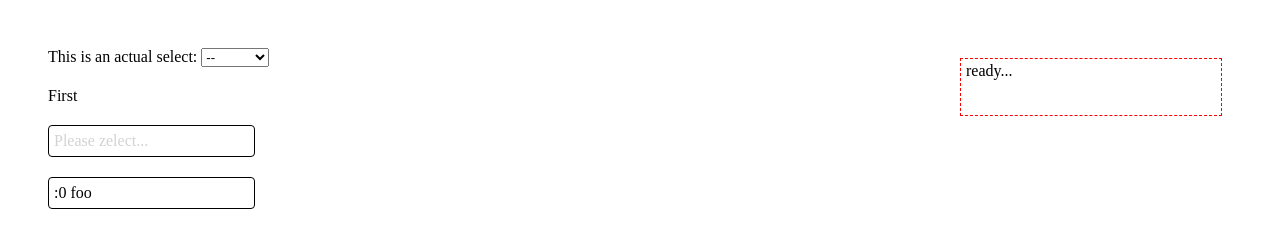
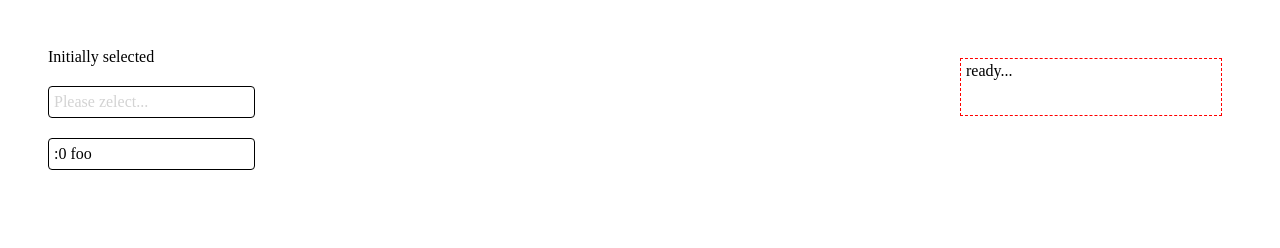
Before and after one commit to mtkopone/zelect, a website: page example.html in a window 1280 px wide. Drawn offline with Linux system fonts and the light colour scheme.

Commit message:
initial selection from <select> if set

```diff
--- a/async-zelect.js
+++ b/async-zelect.js
@@ -43,11 +43,7 @@
         .append($dropdown.append($search).append($list))
 
       itemHandler($search.val(), function() {
-        if (opts.placeholder) {
-          $selected.html(opts.placeholder).addClass('placeholder')
-        } else {
-          selectItem($list.find('li:first'))
-        }
+        initialSelection()
         $select.trigger('ready')
       })
 
@@ -85,12 +81,22 @@
           $list.append(opts.noResults(term))
         }
       }
+
+      function initialSelection() {
+        var $s = $select.find('option[selected="selected"]')
+        if (!opts.loader && $s.size() > 0) {
+          selectItem($list.children().eq($s.index()))
+        } else if (opts.placeholder) {
+          $selected.html(opts.placeholder).addClass('placeholder')
+        } else {
+          selectItem($list.find(':first'))
+        }
+      }
     })
   }
 
   function selectBased($select, $list, appendItemFn) {
     var options = $select.find('option').map(function() { return itemFromOption($(this)) }).get()
-    $.each(options, function(ii, item) { appendItemFn(item) })
 
     function filter(term) {
       var regexp = new RegExp('(^|\\s)'+term, 'i')
--- a/example.html
+++ b/example.html
@@ -58,20 +58,10 @@
 </head>
 <body>
   <div id="output"></div>
-
-  <div>
-    This is an actual select:
-    <select>
-      <option>--</option>
-      <option>First</option>
-      <option>Second</option>
-      <option>Third</option>
-    </select>
-  </div>
   <div id="minimal">
     <select>
-      <option>First</option>
-      <option>Second</option>
+      <option>Not initially selected</option>
+      <option selected="selected">Initially selected</option>
     </select>
   </div>
   <div id="styled">
```
